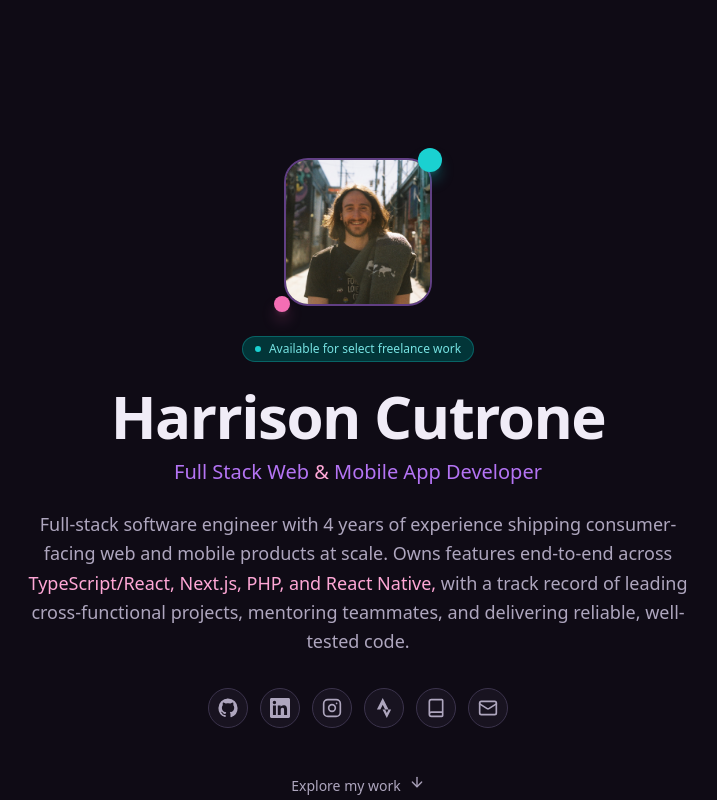
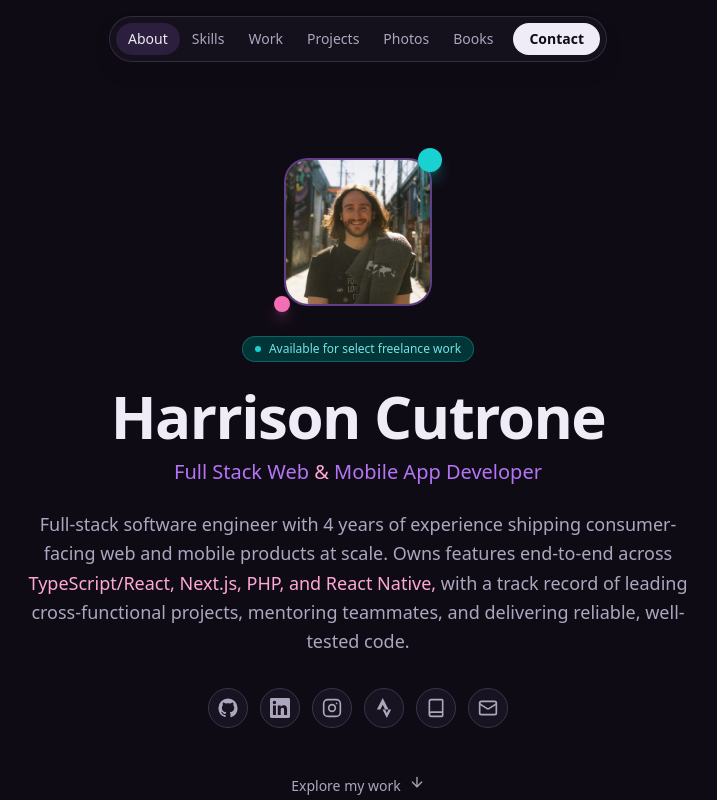
Before and after one commit to hcutrone/personal-website, a Next.js app: page / in a window 1280 px wide. Shown: the top 800 px of the page, without its empty margins (282-999 px from the left). Built offline with nearby package versions, Linux system fonts and the light colour scheme.

Commit message:
Add Floating Header

```diff
--- a/app/page.tsx
+++ b/app/page.tsx
@@ -1,5 +1,6 @@
 import {
 	Books,
+	FloatingHeader,
 	Landing,
 	PersonalProjects,
 	PhotoGallery,
@@ -14,6 +15,9 @@ export default function Page() {
 				aria-hidden="true"
 				className="pointer-events-none fixed inset-0 -z-10 bg-[radial-gradient(50rem_30rem_at_15%_-5%,oklch(0.3_0.12_305/0.55),transparent),radial-gradient(40rem_25rem_at_95%_10%,oklch(0.35_0.09_200/0.28),transparent),radial-gradient(45rem_30rem_at_50%_120%,oklch(0.32_0.1_350/0.25),transparent)]"
 			/>
+
+			<FloatingHeader />
+
 			<main className="mx-auto max-w-4xl px-6">
 				<Landing />
 				<Skills />
--- /dev/null
+++ b/components/Header.tsx
@@ -0,0 +1,68 @@
+"use client";
+
+import { useEffect, useState } from "react";
+
+const NAV = [
+	{ id: "about", label: "About" },
+	{ id: "skills", label: "Skills" },
+	{ id: "work", label: "Work" },
+	{ id: "projects", label: "Projects" },
+	{ id: "photos", label: "Photos" },
+	{ id: "books", label: "Books" },
+];
+
+export function FloatingHeader() {
+	const [active, setActive] = useState("about");
+
+	useEffect(() => {
+		const observer = new IntersectionObserver(
+			(entries) => {
+				entries.forEach((entry) => {
+					if (entry.isIntersecting) setActive(entry.target.id);
+				});
+			},
+			{ rootMargin: "-45% 0px -50% 0px" },
+		);
+		NAV.forEach(({ id }) => {
+			const el = document.getElementById(id);
+			if (el) observer.observe(el);
+		});
+		return () => observer.disconnect();
+	}, []);
+
+	return (
+		<header className="fixed inset-x-0 top-4 z-50 flex justify-center px-4">
+			<nav
+				aria-label="Primary"
+				className="flex max-w-full items-center gap-1 rounded-full border border-border/80 bg-card/70 p-1.5 shadow-lg shadow-mauve-1/50 backdrop-blur-xl"
+			>
+				<ul className="flex items-center overflow-x-auto">
+					{NAV.map(({ id, label }) => {
+						const isActive = active === id;
+						return (
+							<li key={id}>
+								<a
+									href={`#${id}`}
+									aria-current={isActive ? "true" : undefined}
+									className={`block whitespace-nowrap rounded-full px-3 py-1.5 text-sm font-medium transition-colors ${
+										isActive
+											? "bg-primary/15 text-foreground"
+											: "text-muted-foreground hover:text-foreground"
+									}`}
+								>
+									{label}
+								</a>
+							</li>
+						);
+					})}
+				</ul>
+				<a
+					href="mailto:harrisoncutrone@gmail.com"
+					className="ml-1 hidden shrink-0 rounded-full bg-foreground px-4 py-1.5 text-sm font-semibold text-background transition-opacity hover:opacity-90 sm:block"
+				>
+					Contact
+				</a>
+			</nav>
+		</header>
+	);
+}
--- a/components/index.ts
+++ b/components/index.ts
@@ -1,4 +1,5 @@
 export * from "./Books";
+export * from "./Header";
 export * from "./iFixitProjects";
 export * from "./Landing";
 export * from "./PersonalProjects";
```
